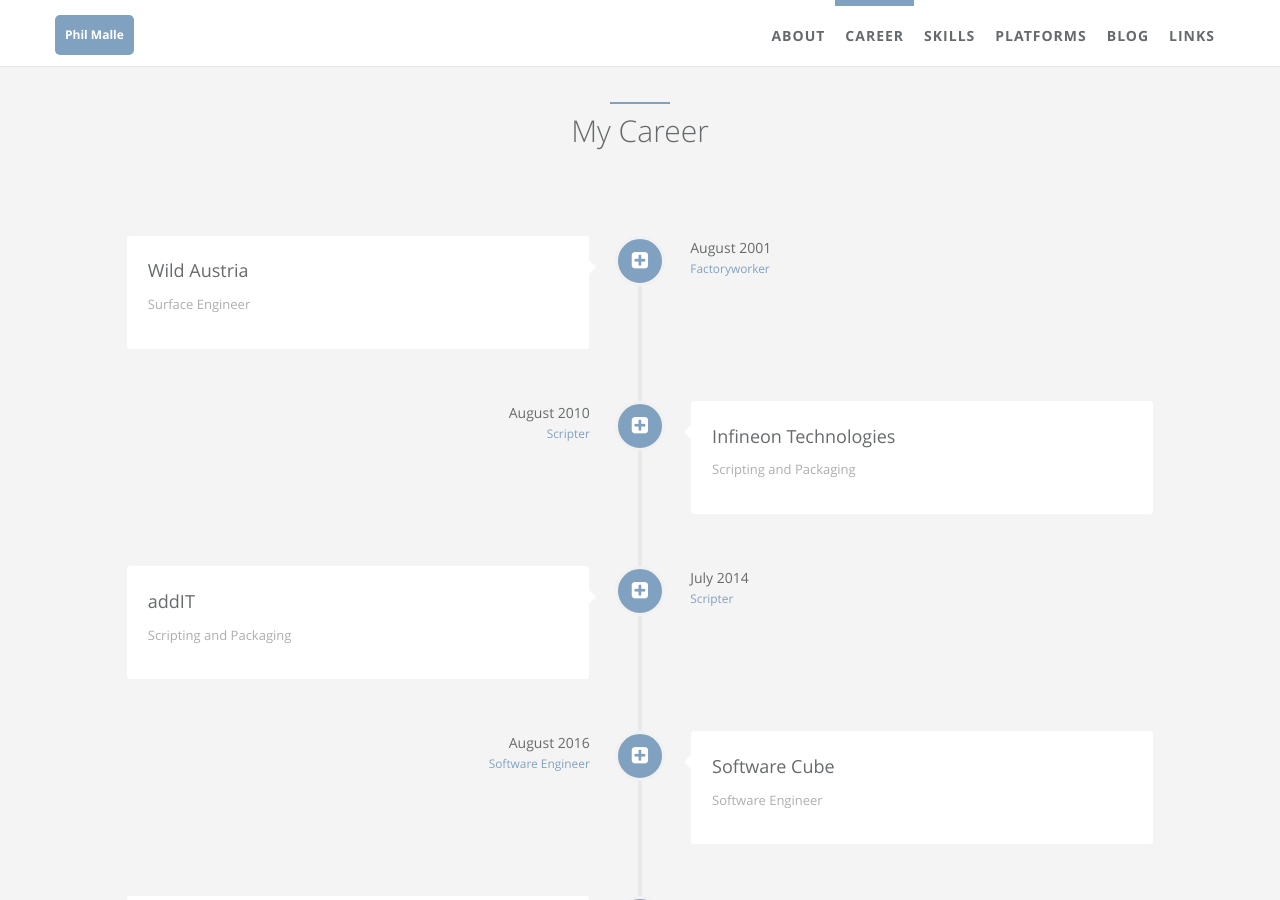
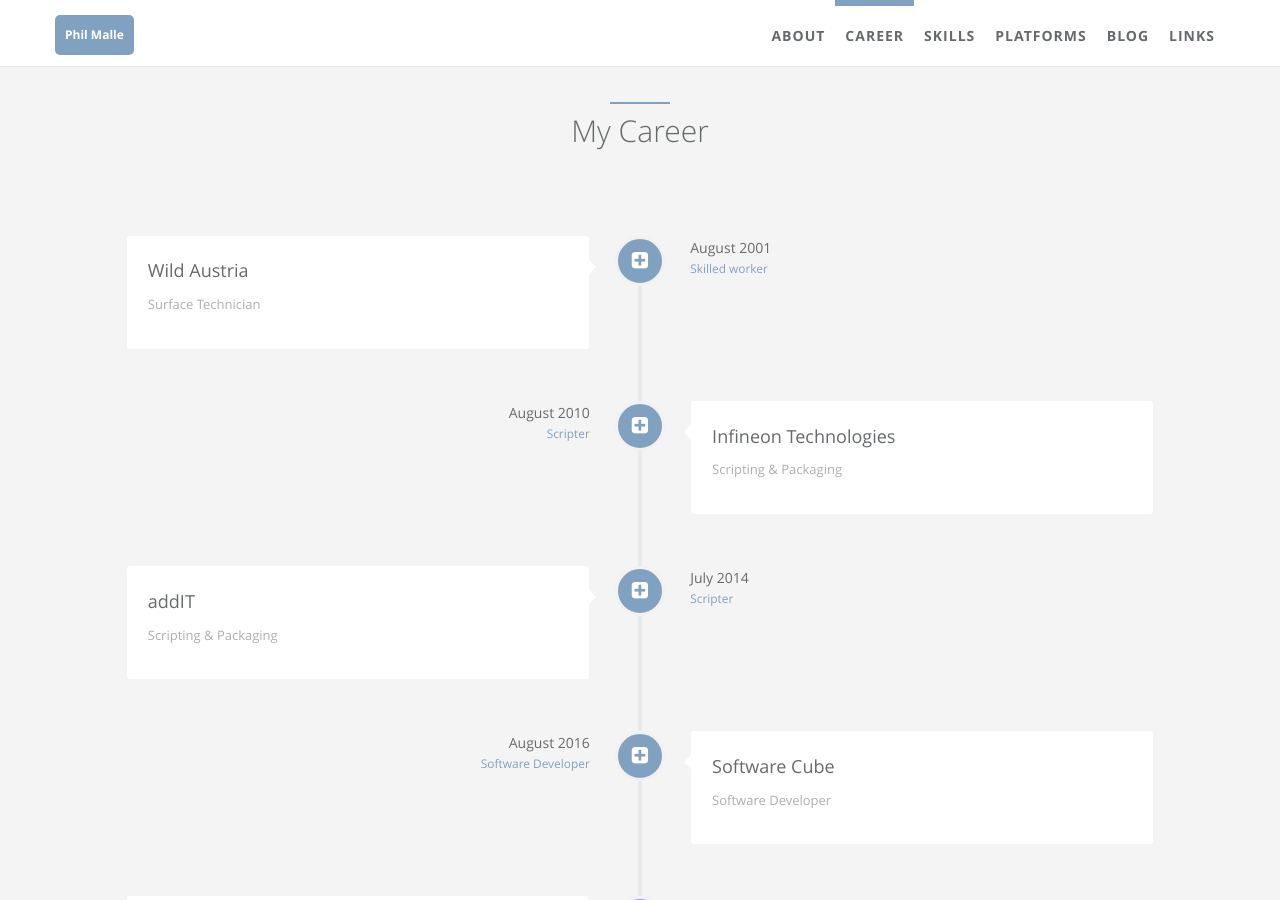
Before and after one commit to PhilMalle/philmalle.github.io, a Jekyll site: the page built from index.html, in a window 1280 px wide and 900 px high, scrolled down 704 px. Built offline with Jekyll 4.4.1, drawn with Linux system fonts in a browser that asks for light colours.

Commit message:
Update careers.yml

```diff
--- a/_data/index/careers.yml
+++ b/_data/index/careers.yml
@@ -4,13 +4,13 @@
     detail: Wild Austria
     i18n: company_a
   desc:
-    detail: Surface Engineer
+    detail: Surface Technician
     i18n: company_a_desc
   date:
     detail: August 2001
     i18n: company_a_date
   job:
-    detail: Factoryworker
+    detail: Skilled worker
     i18n: company_a_job
   icon: fa-plus-square
 
@@ -18,7 +18,7 @@
     detail: Infineon Technologies
     i18n: company_b
   desc:
-    detail: Scripting and Packaging
+    detail: Scripting & Packaging
     i18n: company_b_desc
   date:
     detail: August 2010
@@ -32,7 +32,7 @@
     detail: addIT
     i18n: company_b
   desc:
-    detail: Scripting and Packaging
+    detail: Scripting & Packaging
     i18n: company_b_desc
   date:
     detail: July 2014
@@ -46,13 +46,13 @@
     detail: Software Cube
     i18n: company_b
   desc:
-    detail: Software Engineer
+    detail: Software Developer
     i18n: company_b_desc
   date:
     detail: August 2016
     i18n: company_b_date
   job:
-    detail: Software Engineer
+    detail: Software Developer
     i18n: company_b_job
   icon: fa-plus-square
 
```
